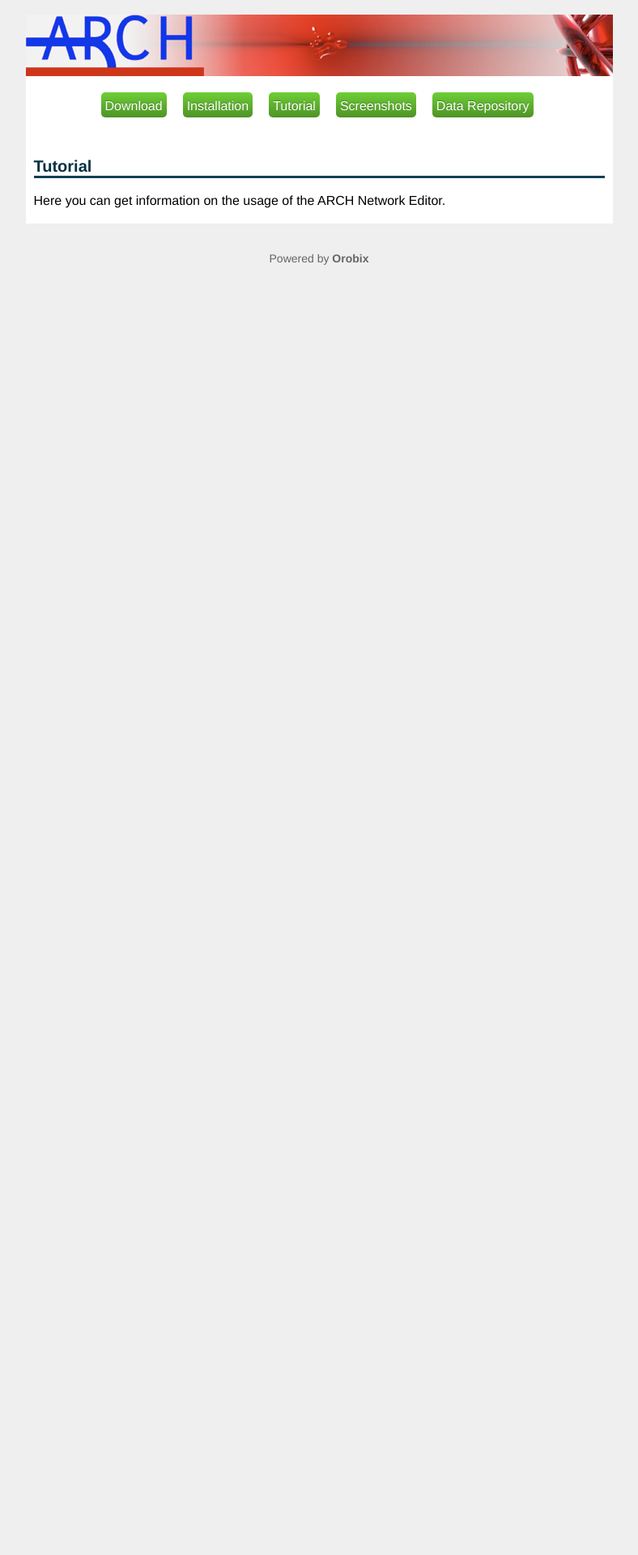
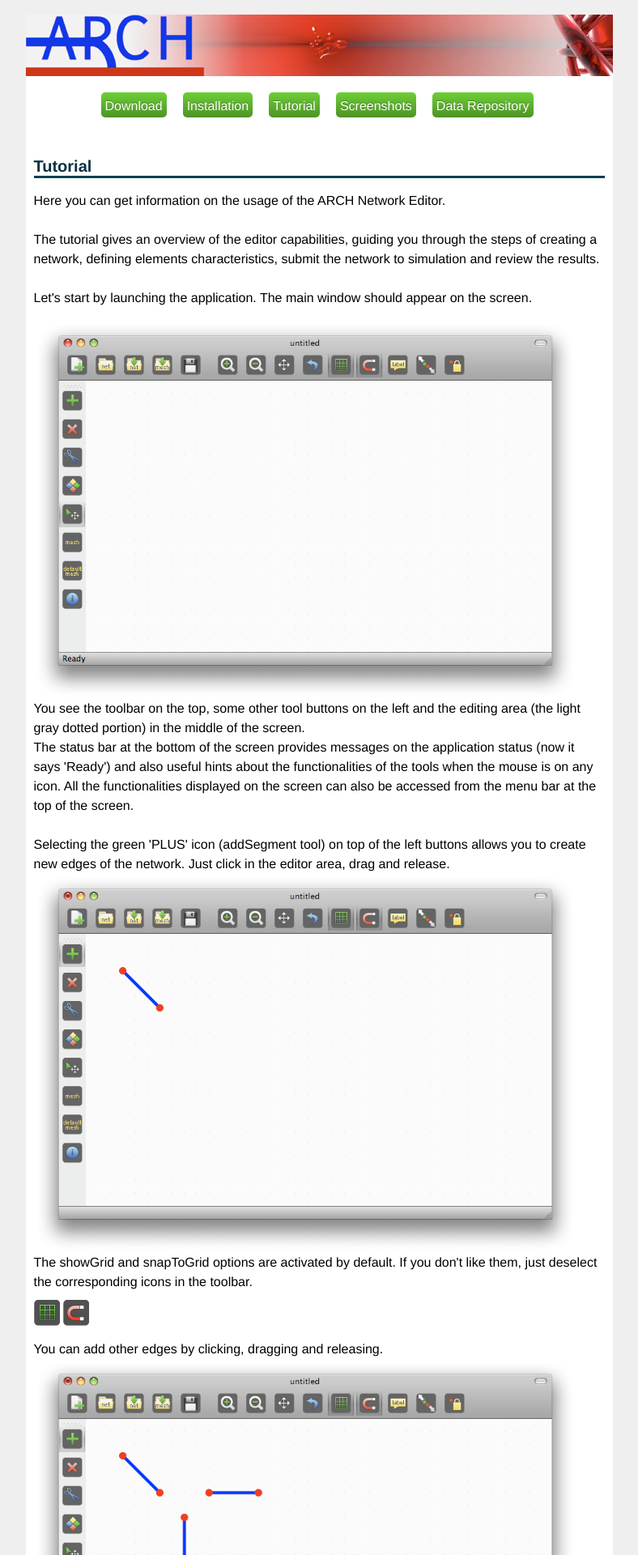
Before and after one commit to archTk/archtk.github.com, a Jekyll site: the page built from tutorial.html, in a window 1280 px wide. Shown: the top 1920 px of the page at 81% size, without its empty margins (246-1034 px from the left). Built offline with Jekyll 4.4.1, drawn with Linux system fonts in a browser that asks for light colours; before the commit the page ends 900 px from its top, so only the background shows below that; some of the changed text lies outside the part shown.

Commit message:
tutorial under construction

```diff
--- a/css/styles.css
+++ b/css/styles.css
@@ -21,6 +21,14 @@ html {
 .screenshot {
     border: 0 none;
     width: 670px;
+}
+
+.smallShot {
+    border: 0 none;
+}
+
+.icon {
+    border: 0 none;
 }
 
 .top_image {
@@ -102,7 +110,11 @@ html {
 }
 
 .screenshot_container {
-    text-align: center;
+    text-align: left;
+}
+
+.icons_container {
+    margin: 10px 0px 10px 0px;
 }
 
 .caption {
--- a/download.html
+++ b/download.html
@@ -5,7 +5,7 @@ title: Download
 
 <h2>Download</h2>
 <div class="description">
-    <p>The source code for the ARCH Network Editor and the pyNS solver are hosted on <a href="https://github.com/archTk" target="_blank">github</a>
+    <p>The source code for the ARCH Network Editor and the pyNS solver are hosted at <a href="https://github.com/archTk" target="_blank">github</a>.<br />Click the buttons below to enter the repositories.
         <div class="button_container">
             <a class="button" href="https://github.com/archTk/arch-ne" target="_blank">ARCH Network Editor</a>
             <a class="button" href="https://github.com/archTk/pyNS" target="_blank">pyNS</a>
--- a/index.html
+++ b/index.html
@@ -5,6 +5,6 @@ title: Home
 
 <h2>Welcome</h2>
 <div class="description">
-    <p>Some description.
-    </p>
+    <p>The ARCH Network Editor has been developed in the context of the ARCH FP7 project.<br /><br />It allows the creation of model-based patient-specific vascular networks to be used for blood flow simulations. Simulations are carried out with the pyNS solver, which, beyond running the simulations, provides network meshing capabilities.<br />Elements characteristics, simulation parameters and boundary conditions can be easily defined before performing the simulations.<br />Simulation results are then dispalyed, allowing fluid-dynamic evaluations.</p>
+
 </div>
--- a/installation.html
+++ b/installation.html
@@ -5,6 +5,5 @@ title: Installation
 
 <h2 id="download"> Installation</h2>
 <div class="description">
-    <p>To install the ARCH Network Editor, <a href="download.html">download</a> the source code and
-    </p>
+    <p>To install the ARCH Network Editor, <a href="download.html">download</a> the application and the pyNS solver from the repositories hosted at github.<br /><br />Once you have done, double click on the application icon to start using it.</p>
 </div>
--- a/screenshots.html
+++ b/screenshots.html
@@ -8,7 +8,7 @@ title: Screenshots
     <div class="description">
         <p>These are screenshots form the ARCH Network Editor.</p>
         <div class="screenshot_container">
-            <img class="screenshot" width="670" src="media/starting_screen.png" alt="Starting screen">
+            <img class="screenshot" width="670" src="media/mainWindow.png" alt="Starting screen">
             <p class="caption">This is the starting screen you see when you launch the application.</p>
         </div>
     </div>
--- a/tutorial.html
+++ b/tutorial.html
@@ -5,6 +5,60 @@ title: Tutorial
 
 <h2>Tutorial</h2>
 <div class="description">
-    <p>Here you can get information on the usage of the ARCH Network Editor.
-    </p>
+    <p>Here you can get information on the usage of the ARCH Network Editor.<br /><br />The tutorial gives an overview of the editor capabilities, guiding you through the steps of creating a network, defining elements characteristics, submit the network to simulation and review the results.<br /><br />Let's start by launching the application. The main window should appear on the screen.
+    <div class="screenshot_container">
+            <img class="screenshot" src="media/mainWindow.png" alt="Starting screen">
+    </div>
+You see the toolbar on the top, some other tool buttons on the left and the editing area (the light gray dotted portion) in the middle of the screen.<br />The status bar at the bottom of the screen provides messages on the application status (now it says 'Ready') and also useful hints about the functionalities of the tools when the mouse is on any icon. All the functionalities displayed on the screen can also be accessed from the menu bar at the top of the screen.<br /><br />Selecting the green 'PLUS' icon (addSegment tool) on top of the left buttons allows you to create new edges of the network. Just click in the editor area, drag and release.
+    <div class="screenshot_container">
+            <img class="screenshot" src="media/firstEdgeCreation.png" alt="First edge">
+    </div>
+The showGrid and snapToGrid options are activated by default. If you don't like them, just deselect the corresponding icons in the toolbar.
+    <div class="icons_container">
+            <img class="icon" src="media/grid.png" alt="First edge">
+            <img class="icon" src="media/snapToGrid.png" alt="First edge">
+    </div>
+You can add other edges by clicking, dragging and releasing.<br />
+     <div class="screenshot_container">
+            <img class="screenshot" src="media/otherEdgesCreation.png" alt="Other edges">
+    </div>
+Clicking on a node when the mouse-cursor is close to it (the node is yellow-highlighted), makes the edge to start on that node, sharing the node with the other edge.
+    <div class="screenshot_container">
+            <img class="screenshot" src="media/connectedEdges.png" alt="Connected edges">
+    </div>
+The same applyies on mouse release: releasing the mouse when the cursor is close to a node (again, yellow-highlighted), connects the edge the edges owning the node.
+    <div class="screenshot_container">
+            <img class="screenshot" src="media/moreConnections.png" alt="More connections">
+    </div>
+After all this work, it's time to save our network. Click on the 'DISK' icon in the toolbar, insert the name (example) and the location (ARCH Network Editor tutorial: ANE_tutorial folder) you want the network to be saved and that's it!
+    <div class="screenshot_container">
+            <img class="screenshot" src="media/exampleSaved.png" alt="Example has been saved">
+    </div>
+Let's have a look at the files the application has saved.
+    <div class="screenshot_container">
+            <img class="smallShot" src="media/exampleFolder.png" alt="Files in the folder">
+    </div>
+There is an example_graph.xml file and an example_layout.xml file. The first (_graph.xml) has all the information about how nodes and edges are connected, while the second (_layout.xml) stores the graphical appearance of the network.<br />
+This two files (and also the _mesh.xml file that we will see later) should always stay in the same folder to allow the application to work with them.<br />Going back to our example, click on an edge and drag to make it to become curved.
+    <div class="screenshot_container">
+            <img class="screenshot" src="media/curvedEdge.png" alt="The edge is curved now">
+    </div>
+This is useful when you have an intricated network and you want to see something which is beyond one edge.<br /><br />If you select the red 'CROSS' icon (removeSegment tool) below the addSegment icon, you can remove edges form the network.
+    <div class="screenshot_container">
+            <img class="screenshot" src="media/edgeRemoved.png" alt="The edge has been removed">
+    </div>
+UNDO - REDO functionalities are provided in order to recover if any mistake has been done.<br />The slitSegment tool (scissors icon) splits edges in two, dividing them at their middle point. If the edge is too short, the splitting cannot be done.
+    <div class="screenshot_container">
+            <img class="screenshot" src="media/splitEdge.png" alt="The edge has been split">
+    </div>
+The selectElement tool allows to select elements of the network.
+    <div class="screenshot_container">
+            <img class="screenshot" src="media/selectedElements.png" alt="Elements have been selected">
+    </div>
+If you click on selected items, you can move them.
+    <div class="screenshot_container">
+            <img class="screenshot" src="media/movedElements.png" alt="The edge has been split">
+    </div>
+</p>
+
 </div>
```
Also changed, not shown: media/connectedEdges.png (added), media/curvedEdge.png (added), media/edgeRemoved.png (added), media/exampleFolder.png (added), media/exampleSaved.png (added), media/firstEdgeCreation.png (added), media/grid.png (added), media/mainWindow.png (added), media/moreConnections.png (added), media/movedElements.png (added), media/otherEdgesCreation.png (added), media/selectedElements.png (added), media/snapToGrid.png (added), media/splitEdge.png (added).
